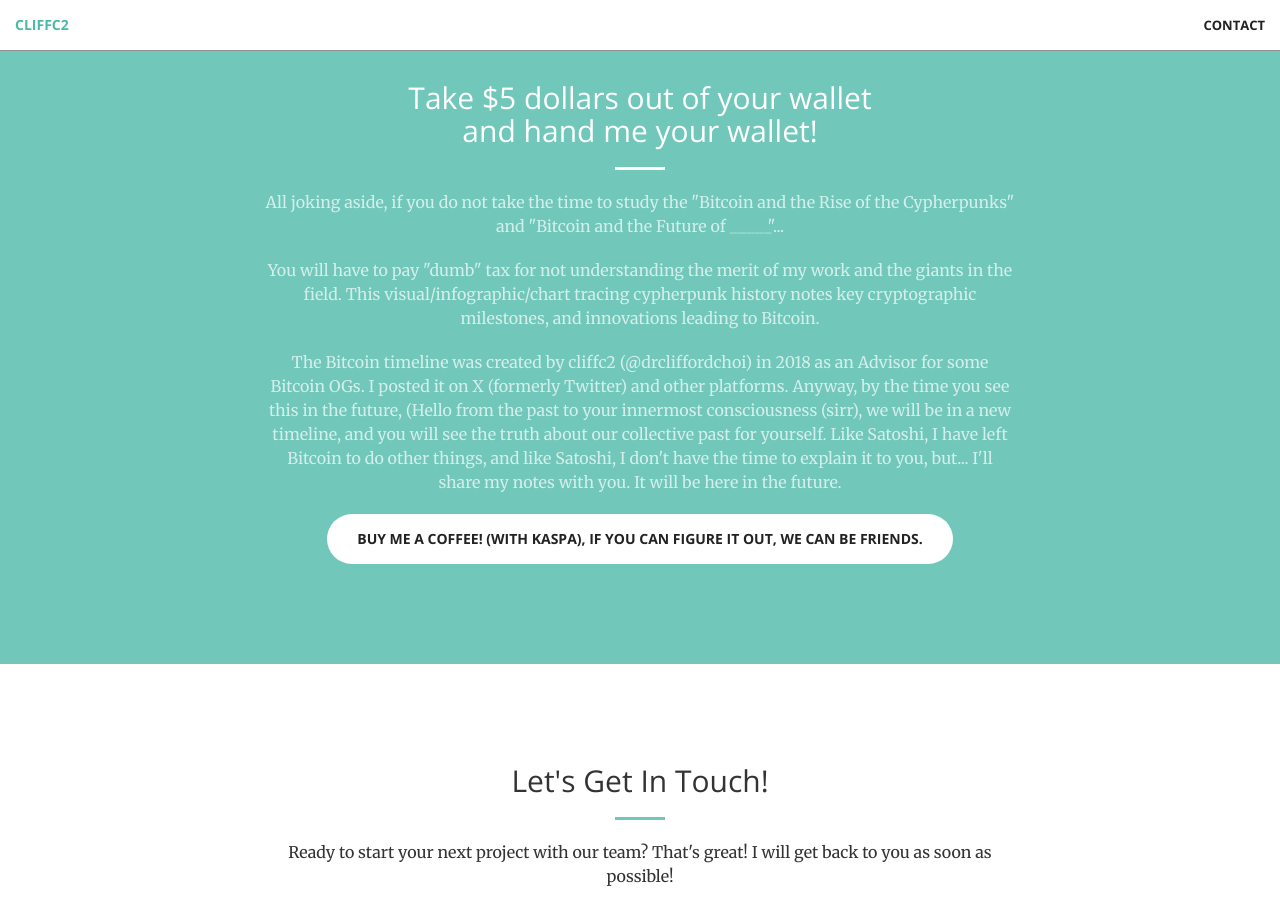
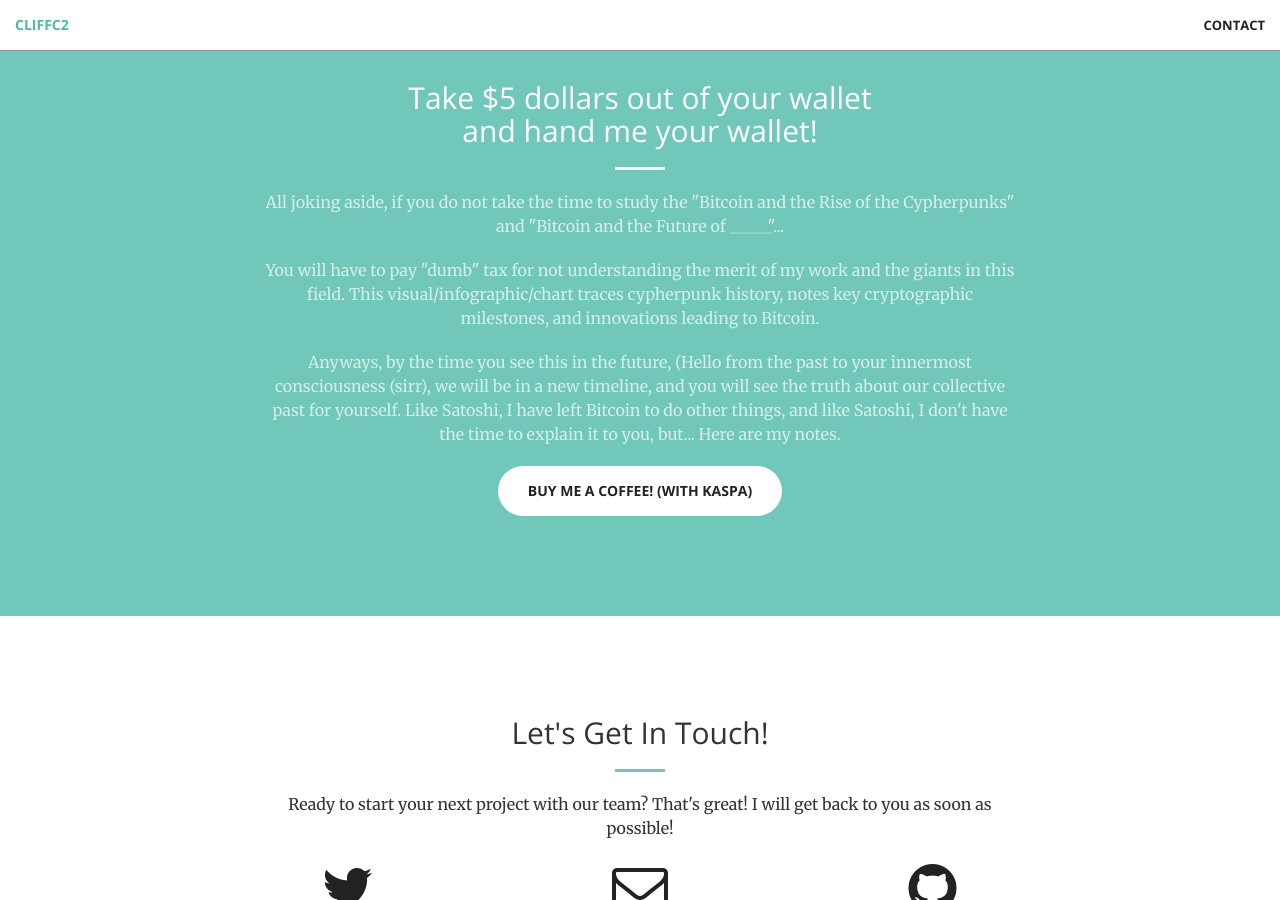
Before and after one commit to cliffc2/cliffc2.github.io, a Jekyll site: the page built from index.html, in a window 1280 px wide and 900 px high, scrolled down 4039 px. Built offline with Jekyll 4.4.1, drawn with Linux system fonts in a browser that asks for light colours; Markdown is read by kramdown in place of the engine named in the settings.

Commit message:
Update call-to-action.html

```diff
--- a/_includes/call-to-action.html
+++ b/_includes/call-to-action.html
@@ -5,9 +5,9 @@
                 <h2 class="section-heading">Take $5 dollars out of your wallet <br> and hand me your wallet!</h2>
                 <hr class="light">
                 <p class="text-faded">All joking aside, if you do not take the time to study the "Bitcoin and the Rise of the Cypherpunks" and "Bitcoin and the Future of _____"...</p>
-                <p class="text-faded">You will have to pay "dumb" tax for not understanding the merit of my work and the giants in the field. This visual/infographic/chart tracing cypherpunk history notes key cryptographic milestones, and innovations leading to Bitcoin. </p>
-                <p class="text-faded">The Bitcoin timeline was created by cliffc2 (@drcliffordchoi) in 2018 as an Advisor for some Bitcoin OGs. I posted it on X (formerly Twitter) and other platforms. Anyway, by the time you see this in the future, (Hello from the past to your innermost consciousness (sirr), we will be in a new timeline, and you will see the truth about our collective past for yourself. Like Satoshi, I have left Bitcoin to do other things, and like Satoshi, I don't have the time to explain it to you, but... I'll share my notes with you. It will be here in the future. </p>
-                <a href="https://kas.coffee/cliffc2" class="btn btn-default btn-xl">Buy me a coffee! (with Kaspa), if you can figure it out, we can be friends. </a>
+                <p class="text-faded">You will have to pay "dumb" tax for not understanding the merit of my work and the giants in this field. This visual/infographic/chart traces cypherpunk history, notes key cryptographic milestones, and innovations leading to Bitcoin. </p>
+                <p class="text-faded">Anyways, by the time you see this in the future, (Hello from the past to your innermost consciousness (sirr), we will be in a new timeline, and you will see the truth about our collective past for yourself. Like Satoshi, I have left Bitcoin to do other things, and like Satoshi, I don't have the time to explain it to you, but... Here are my notes. </p>
+                <a href="https://kas.coffee/cliffc2" class="btn btn-default btn-xl">Buy me a coffee! (with Kaspa) </a>
             </div>
         </div>
     </div>
```
